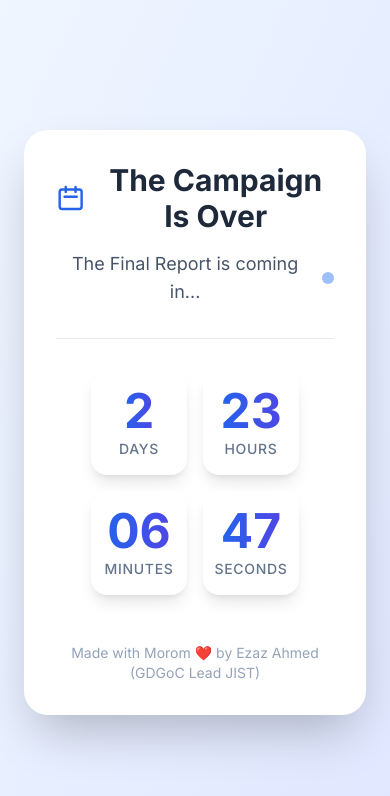
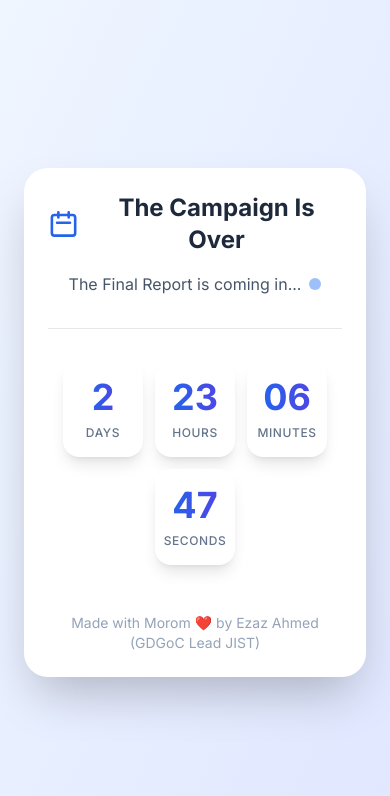
Before and after one commit to ezeehere/GDG-JIST-Cloud-Study-JAM-live-performance-record, a plain HTML site: page index.html in a window 390 px wide. Drawn offline with nearby package versions, Linux system fonts and the light colour scheme.

Commit message:
Updation for Final Report

```diff
--- a/index.html
+++ b/index.html
@@ -12,12 +12,9 @@
   <link href="https://fonts.googleapis.com/css2?family=Inter:wght@400;500;700;800&display=swap" rel="stylesheet">
 
   <style>
-    /* Use the imported Inter font */
     body {
       font-family: 'Inter', sans-serif;
     }
-
-    /* Simple fade-in animation - made slightly slower */
     @keyframes fadeInUp {
       from {
         opacity: 0;
@@ -29,64 +26,63 @@
       }
     }
     .animate-fadeInUp {
-      /* Opacity is set inline on the element */
       animation: fadeInUp 0.8s ease-out forwards;
     }
   </style>
 </head>
 <body class="bg-gradient-to-br from-blue-50 to-indigo-100 min-h-screen flex items-center justify-center p-6">
 
-  <div class="bg-white p-8 sm:p-12 rounded-3xl shadow-2xl w-full max-w-3xl text-center animate-fadeInUp" style="opacity: 0; animation-delay: 0.2s;">
+  <div class="bg-white p-6 sm:p-12 rounded-3xl shadow-2xl w-full max-w-3xl text-center animate-fadeInUp" style="opacity: 0; animation-delay: 0.2s;">
 
     <div class="flex justify-center items-center gap-3 mb-4">
-      <svg class="w-10 h-10 text-blue-600" fill="none" stroke="currentColor" viewBox="0 0 24 24" xmlns="http://www.w3.org/2000/svg">
+      <svg class="w-8 sm:w-10 h-8 sm:h-10 text-blue-600" fill="none" stroke="currentColor" viewBox="0 0 24 24" xmlns="http://www.w3.org/2000/svg">
         <path stroke-linecap="round" stroke-linejoin="round" stroke-width="2" d="M8 7V3m8 4V3m-9 8h10M5 21h14a2 2 0 002-2V7a2 2 0 00-2-2H5a2 2 0 00-2 2v12a2 2 0 002 2z"></path>
       </svg>
-      <h1 class="text-3xl sm:text-4xl font-bold text-slate-800">
+      <h1 class="text-2xl sm:text-4xl font-bold text-slate-800">
         The Campaign Is Over
       </h1>
     </div>
 
-    <p class="text-lg sm:text-xl text-slate-600 mb-8 flex items-center justify-center">
+    <p class="text-base sm:text-xl text-slate-600 mb-8 flex items-center justify-center">
       The Final Report is coming in...
       <span class="ml-2 w-3 h-3 bg-blue-500 rounded-full animate-pulse"></span>
     </p>
 
     <hr class="mb-8" />
 
-    <div id="countdown" class="flex flex-wrap justify-center gap-4 sm:gap-6">
+    <div id="countdown" class="flex flex-wrap justify-center gap-3 sm:gap-6">
 
-      <div class="bg-white rounded-2xl p-4 sm:p-6 w-24 sm:w-32 flex flex-col items-center shadow-lg transition-all duration-300 ease-in-out transform hover:scale-105 hover:shadow-xl">
-        <span id="days" class="text-5xl sm:text-6xl font-bold bg-gradient-to-r from-blue-600 to-indigo-600 bg-clip-text text-transparent">--</span>
-        <span class="text-sm text-slate-500 uppercase tracking-wider mt-1 font-medium">Days</span>
+      <div class="bg-white rounded-2xl p-4 sm:p-6 w-20 sm:w-32 flex flex-col items-center shadow-lg transition-all duration-300 ease-in-out transform hover:scale-105 hover:shadow-xl">
+        <span id="days" class="text-4xl sm:text-6xl font-bold bg-gradient-to-r from-blue-600 to-indigo-600 bg-clip-text text-transparent">--</span>
+        <span class="text-xs sm:text-sm text-slate-500 uppercase tracking-wider mt-2 font-medium">Days</span>
       </div>
 
-      <div class="bg-white rounded-2xl p-4 sm:p-6 w-24 sm:w-32 flex flex-col items-center shadow-lg transition-all duration-300 ease-in-out transform hover:scale-105 hover:shadow-xl">
-        <span id="hours" class="text-5xl sm:text-6xl font-bold bg-gradient-to-r from-blue-600 to-indigo-600 bg-clip-text text-transparent">--</span>
-        <span class="text-sm text-slate-500 uppercase tracking-wider mt-1 font-medium">Hours</span>
+      <div class="bg-white rounded-2xl p-4 sm:p-6 w-20 sm:w-32 flex flex-col items-center shadow-lg transition-all duration-300 ease-in-out transform hover:scale-105 hover:shadow-xl">
+        <span id="hours" class="text-4xl sm:text-6xl font-bold bg-gradient-to-r from-blue-600 to-indigo-600 bg-clip-text text-transparent">--</span>
+        <span class="text-xs sm:text-sm text-slate-500 uppercase tracking-wider mt-2 font-medium">Hours</span>
       </div>
 
-      <div class="bg-white rounded-2xl p-4 sm:p-6 w-24 sm:w-32 flex flex-col items-center shadow-lg transition-all duration-300 ease-in-out transform hover:scale-105 hover:shadow-xl">
-        <span id="minutes" class="text-5xl sm:text-6xl font-bold bg-gradient-to-r from-blue-600 to-indigo-600 bg-clip-text text-transparent">--</span>
-        <span class="text-sm text-slate-500 uppercase tracking-wider mt-1 font-medium">Minutes</span>
+      <div class="bg-white rounded-2xl p-4 sm:p-6 w-20 sm:w-32 flex flex-col items-center shadow-lg transition-all duration-300 ease-in-out transform hover:scale-105 hover:shadow-xl">
+        <span id="minutes" class="text-4xl sm:text-6xl font-bold bg-gradient-to-r from-blue-600 to-indigo-600 bg-clip-text text-transparent">--</span>
+        <span class="text-xs sm:text-sm text-slate-500 uppercase tracking-wider mt-2 font-medium">Minutes</span>
       </div>
 
-      <div class="bg-white rounded-2xl p-4 sm:p-6 w-24 sm:w-32 flex flex-col items-center shadow-lg transition-all duration-300 ease-in-out transform hover:scale-105 hover:shadow-xl">
-        <span id="seconds" class="text-5xl sm:text-6xl font-bold bg-gradient-to-r from-blue-600 to-indigo-600 bg-clip-text text-transparent">--</span>
-        <span class="text-sm text-slate-500 uppercase tracking-wider mt-1 font-medium">Seconds</span>
+      <div class="bg-white rounded-2xl p-4 sm:p-6 w-20 sm:w-32 flex flex-col items-center shadow-lg transition-all duration-300 ease-in-out transform hover:scale-105 hover:shadow-xl">
+        <span id="seconds" class="text-4xl sm:text-6xl font-bold bg-gradient-to-r from-blue-600 to-indigo-600 bg-clip-text text-transparent">--</span>
+        <span class="text-xs sm:text-sm text-slate-500 uppercase tracking-wider mt-2 font-medium">Seconds</span>
       </div>
     </div>
 
     <div id="reportReady" class="hidden animate-fadeInUp" style="opacity: 0;">
       <div class="flex justify-center mb-4">
-        <svg class="w-16 h-16 text-green-500" fill="none" stroke="currentColor" viewBox="0 0 24 24" xmlns="http://www.w3.org/2000/svg">
+        <svg class="w-12 sm:w-16 h-12 sm:h-16 text-green-500" fill="none" stroke="currentColor" viewBox="0 0 24 24" xmlns="http://www.w3.org/2000/svg">
           <path stroke-linecap="round" stroke-linejoin="round" stroke-width="2" d="M9 12l2 2 4-4m6 2a9 9 0 11-18 0 9 9 0 0118 0z"></path>
         </svg>
       </div>
-      <h2 class="text-4xl sm:text-5xl font-bold text-green-600">
+      <h2 class="text-3xl sm:text-5xl font-bold text-green-600">
         The Final Report is ready!
       </h2>
-      <p class="text-xl text-slate-600 mt-4">Thank you for your participation.</p>
+      <p class="text-lg sm:text-xl text-slate-600 mt-4">Thank you for your participation.</p>
     </div>
 
     <p class="text-sm text-slate-400 mt-12">
@@ -96,18 +92,13 @@
   </div>
 
   <script>
-    // --- TIMER SCRIPT ---
-    // (No changes needed to the JavaScript logic, it's perfect)
+    // --- TIMER SCRIPT --- (No changes to logic)
 
-    // Set the deadline: Monday, November 3, 2025, at 12:00 PM
     const deadline = new Date("2025-11-03T12:00:00");
-
-    // Get all the timer elements
     const daysEl = document.getElementById('days');
     const hoursEl = document.getElementById('hours');
     const minutesEl = document.getElementById('minutes');
     const secondsEl = document.getElementById('seconds');
-
     const countdownEl = document.getElementById('countdown');
     const reportReadyEl = document.getElementById('reportReady');
 
@@ -116,32 +107,25 @@
       const diff = deadline - now;
 
       if (diff <= 0) {
-        // Timer is finished
         clearInterval(timer);
-        countdownEl.classList.add('hidden'); // Hide the timer
-        reportReadyEl.classList.remove('hidden'); // Show the "ready" message
-        // Force the animation to play by setting opacity to 1
+        countdownEl.classList.add('hidden');
+        reportReadyEl.classList.remove('hidden');
         reportReadyEl.style.opacity = '1';
         return;
       }
 
-      // Calculate time parts
       const days = Math.floor(diff / (1000 * 60 * 60 * 24));
       const hours = Math.floor((diff % (1000 * 60 * 60 * 24)) / (1000 * 60 * 60));
       const minutes = Math.floor((diff % (1000 * 60 * 60)) / (1000 * 60));
       const seconds = Math.floor((diff % (1000 * 60)) / 1000);
 
-      // Update the HTML
       daysEl.textContent = days;
       hoursEl.textContent = hours.toString().padStart(2, '0');
       minutesEl.textContent = minutes.toString().padStart(2, '0');
       secondsEl.textContent = seconds.toString().padStart(2, '0');
     }
 
-    // Start the timer
     const timer = setInterval(updateCountdown, 1000);
-
-    // Run once immediately to avoid a 1-second delay
     updateCountdown();
   </script>
 
```
